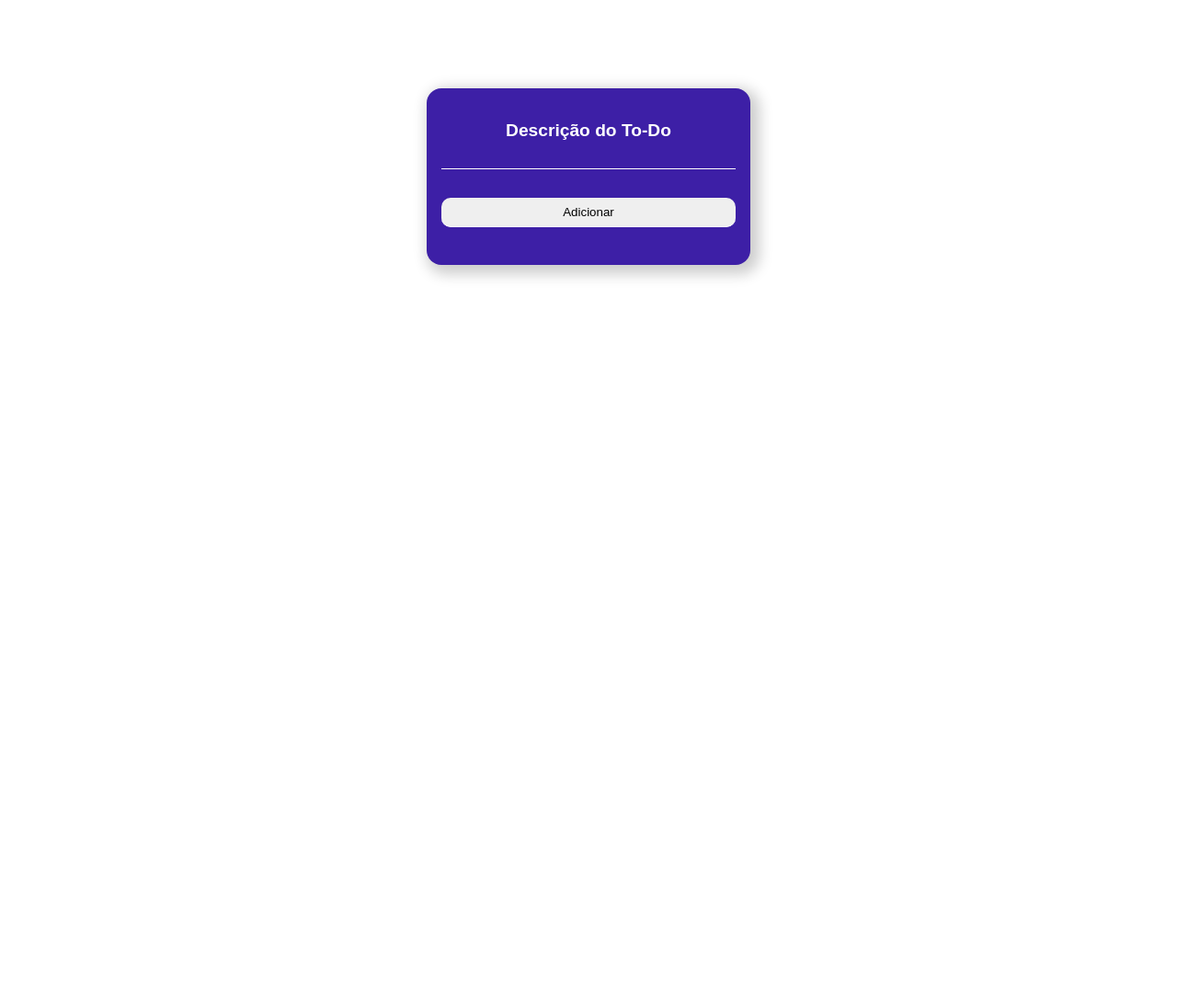
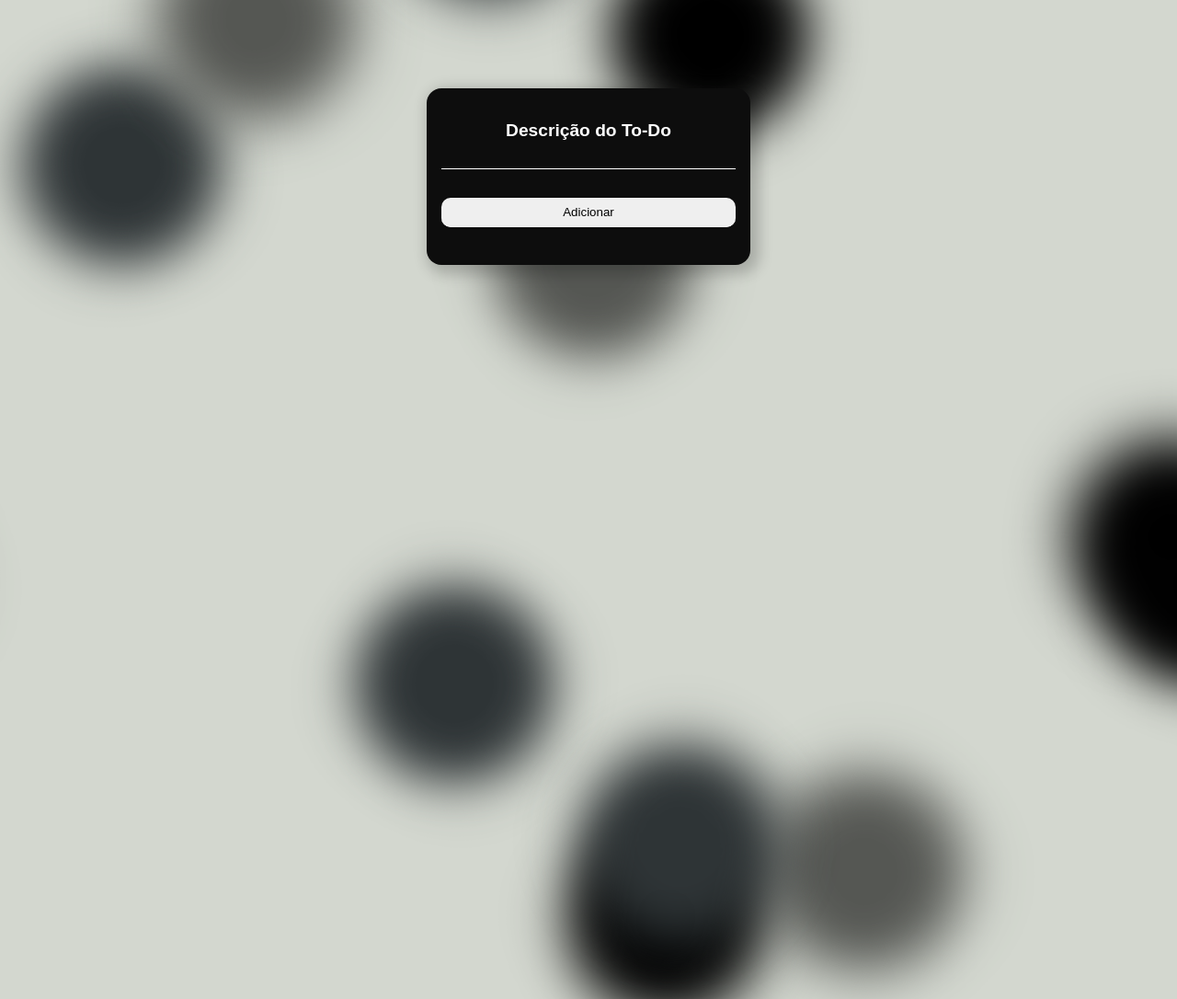
Before and after one commit to duvrdx/flask_todo, a Flask app: page / in a window 1280 px wide. Shown: the whole page at 92% size. Run offline with Flask 2, Linux system fonts and the light colour scheme; data that the repository does not hold is empty.

Commit message:
feat: adicionando estilização

```diff
--- a/static/index.css
+++ b/static/index.css
@@ -11,6 +11,7 @@ main{padding: 5rem;
 }
 
 .todo-form{
+    z-index: 5;
     display: flex;
     justify-content: center;
     align-items: center;
@@ -19,7 +20,7 @@ main{padding: 5rem;
     margin: 1rem;
     width: 20rem;
     height: 10rem;
-    background-color: #3D1FA6;
+    background-color: #0D0D0D;
     border-radius: 1rem;
     -webkit-box-shadow: 5px 5px 15px 5px rgba(0,0,0,0.2);
     box-shadow: 5px 5px 15px 5px rgba(0,0,0,0.2);
@@ -54,6 +55,7 @@ main{padding: 5rem;
 }
 
 .todo-item{
+    z-index: 3;
     display: flex;
     justify-content: center;
     align-items: center;
@@ -66,7 +68,7 @@ main{padding: 5rem;
     width: 20rem;
     height: 3rem;
     font-weight: bold;
-    background-color: #C7BBF2;
+    background-color: #404040;
     border-radius: 1rem;
     -webkit-box-shadow: 5px 5px 15px 5px rgba(0,0,0,0.2);
     box-shadow: 5px 5px 15px 5px rgba(0,0,0,0.2);
@@ -86,14 +88,18 @@ main{padding: 5rem;
 }
 
 .completed{
-    color: rgb(5, 94, 31)
+    color: rgb(0, 255, 76)
+}
+a{
+    color: #FFF;
 }
 
 .not-completed{
-    color: rgb(241, 30, 30)
+    color: rgb(255, 58, 58)
 }
 
 .description{
+    z-index: 2;
     display: flex;
     justify-content: center;
     align-items: center;
@@ -105,9 +111,226 @@ main{padding: 5rem;
     margin-bottom: 0.5rem;
     width: 20rem;
     height: 1rem;
+    font-size: .8rem;
     font-weight: bold;
-    background-color: #643DF2;
+    background-color: #737373;
     border-radius: 1rem;
     -webkit-box-shadow: 5px 5px 15px 5px rgba(0,0,0,0.2);
     box-shadow: 5px 5px 15px 5px rgba(0,0,0,0.2);
 }
+
+@keyframes move {
+    100% {
+        transform: translate3d(0, 0, 1px) rotate(360deg);
+    }
+}
+
+@keyframes move {
+    100% {
+        transform: translate3d(0, 0, 1px) rotate(360deg);
+    }
+}
+
+.background {
+    position: fixed;
+    width: 100vw;
+    height: 100vh;
+    top: 0;
+    left: 0;
+    background: #d3d7cf;
+    overflow: hidden;
+}
+
+.background span {
+    width: 20vmin;
+    height: 20vmin;
+    border-radius: 20vmin;
+    backface-visibility: hidden;
+    position: absolute;
+    animation: move;
+    animation-duration: 45;
+    animation-timing-function: linear;
+    animation-iteration-count: infinite;
+}
+
+
+.background span:nth-child(0) {
+    color: #000000;
+    top: 71%;
+    left: 37%;
+    animation-duration: 38s;
+    animation-delay: -47s;
+    transform-origin: 11vw 10vh;
+    box-shadow: -40vmin 0 5.427595635274378vmin currentColor;
+}
+.background span:nth-child(1) {
+    color: #2e3436;
+    top: 6%;
+    left: 36%;
+    animation-duration: 8s;
+    animation-delay: -9s;
+    transform-origin: -24vw 11vh;
+    box-shadow: -40vmin 0 5.215890355922633vmin currentColor;
+}
+.background span:nth-child(2) {
+    color: #2e3436;
+    top: 63%;
+    left: 36%;
+    animation-duration: 28s;
+    animation-delay: -17s;
+    transform-origin: -15vw -23vh;
+    box-shadow: -40vmin 0 5.102022832981351vmin currentColor;
+}
+.background span:nth-child(3) {
+    color: #2e3436;
+    top: 69%;
+    left: 34%;
+    animation-duration: 25s;
+    animation-delay: -31s;
+    transform-origin: -23vw 13vh;
+    box-shadow: 40vmin 0 5.81180849965289vmin currentColor;
+}
+.background span:nth-child(4) {
+    color: #555753;
+    top: 2%;
+    left: 33%;
+    animation-duration: 16s;
+    animation-delay: -1s;
+    transform-origin: -19vw 21vh;
+    box-shadow: 40vmin 0 5.571143747462295vmin currentColor;
+}
+.background span:nth-child(5) {
+    color: #000000;
+    top: 28%;
+    left: 37%;
+    animation-duration: 34s;
+    animation-delay: -10s;
+    transform-origin: 15vw -24vh;
+    box-shadow: -40vmin 0 5.4487441815850035vmin currentColor;
+}
+.background span:nth-child(6) {
+    color: #555753;
+    top: 2%;
+    left: 5%;
+    animation-duration: 26s;
+    animation-delay: -31s;
+    transform-origin: 18vw -18vh;
+    box-shadow: 40vmin 0 5.213116750679856vmin currentColor;
+}
+.background span:nth-child(7) {
+    color: #555753;
+    top: 81%;
+    left: 10%;
+    animation-duration: 53s;
+    animation-delay: -3s;
+    transform-origin: -2vw -4vh;
+    box-shadow: -40vmin 0 5.697157021691743vmin currentColor;
+}
+.background span:nth-child(8) {
+    color: #555753;
+    top: 81%;
+    left: 35%;
+    animation-duration: 12s;
+    animation-delay: -2s;
+    transform-origin: -16vw -8vh;
+    box-shadow: 40vmin 0 5.745407302252932vmin currentColor;
+}
+.background span:nth-child(9) {
+    color: #2e3436;
+    top: 37%;
+    left: 16%;
+    animation-duration: 41s;
+    animation-delay: -4s;
+    transform-origin: 23vw 10vh;
+    box-shadow: -40vmin 0 5.366588041794354vmin currentColor;
+}
+.background span:nth-child(10) {
+    color: #000000;
+    top: 74%;
+    left: 27%;
+    animation-duration: 46s;
+    animation-delay: -12s;
+    transform-origin: 1vw 24vh;
+    box-shadow: -40vmin 0 5.369864961984166vmin currentColor;
+}
+.background span:nth-child(11) {
+    color: #2e3436;
+    top: 99%;
+    left: 85%;
+    animation-duration: 55s;
+    animation-delay: -20s;
+    transform-origin: 10vw 3vh;
+    box-shadow: -40vmin 0 5.202575749695081vmin currentColor;
+}
+.background span:nth-child(12) {
+    color: #555753;
+    top: 58%;
+    left: 52%;
+    animation-duration: 35s;
+    animation-delay: -16s;
+    transform-origin: 2vw 6vh;
+    box-shadow: -40vmin 0 5.571869586562332vmin currentColor;
+}
+.background span:nth-child(13) {
+    color: #555753;
+    top: 32%;
+    left: 53%;
+    animation-duration: 43s;
+    animation-delay: -22s;
+    transform-origin: 16vw 17vh;
+    box-shadow: 40vmin 0 5.11061651550683vmin currentColor;
+}
+.background span:nth-child(14) {
+    color: #000000;
+    top: 22%;
+    left: 47%;
+    animation-duration: 10s;
+    animation-delay: -41s;
+    transform-origin: 15vw 14vh;
+    box-shadow: 40vmin 0 5.0872342935807655vmin currentColor;
+}
+.background span:nth-child(15) {
+    color: #000000;
+    top: 9%;
+    left: 4%;
+    animation-duration: 16s;
+    animation-delay: -19s;
+    transform-origin: 13vw -9vh;
+    box-shadow: 40vmin 0 5.01728158145859vmin currentColor;
+}
+.background span:nth-child(16) {
+    color: #000000;
+    top: 49%;
+    left: 91%;
+    animation-duration: 46s;
+    animation-delay: -19s;
+    transform-origin: -7vw 6vh;
+    box-shadow: -40vmin 0 5.161985594955457vmin currentColor;
+}
+.background span:nth-child(17) {
+    color: #2e3436;
+    top: 77%;
+    left: 100%;
+    animation-duration: 28s;
+    animation-delay: -7s;
+    transform-origin: 0vw -18vh;
+    box-shadow: -40vmin 0 5.268218913418365vmin currentColor;
+}
+.background span:nth-child(18) {
+    color: #000000;
+    top: 73%;
+    left: 69%;
+    animation-duration: 48s;
+    animation-delay: -30s;
+    transform-origin: 23vw 3vh;
+    box-shadow: 40vmin 0 5.8961437196464725vmin currentColor;
+}
+.background span:nth-child(19) {
+    color: #2e3436;
+    top: 67%;
+    left: 43%;
+    animation-duration: 33s;
+    animation-delay: -31s;
+    transform-origin: 22vw -21vh;
+    box-shadow: 40vmin 0 5.410699397384299vmin currentColor;
+}
--- a/templates/index.html
+++ b/templates/index.html
@@ -10,6 +10,30 @@
     </header>
 
     <main>
+
+        <div class="background">
+            <span></span>
+            <span></span>
+            <span></span>
+            <span></span>
+            <span></span>
+            <span></span>
+            <span></span>
+            <span></span>
+            <span></span>
+            <span></span>
+            <span></span>
+            <span></span>
+            <span></span>
+            <span></span>
+            <span></span>
+            <span></span>
+            <span></span>
+            <span></span>
+            <span></span>
+            <span></span>
+         </div>
+
         <form class="todo-form"action="/add" method="post">
             <label for="ftitle">Descrição do To-Do</label>
             <input class="form-control" type="text" id="ftitle" name="ftitle">
@@ -19,7 +43,7 @@
 
             {% if todo_completed > 0 or todo_incompleted > 0 %}
                 <div class="description">
-                    <span>Á fazer: {{ todo_incompleted }} | Feitos: {{ todo_completed }}</span>
+                    <span>A fazer: {{ todo_incompleted }} | Feitos: {{ todo_completed }}</span>
                 </div>
             {% endif %}
 
@@ -29,12 +53,12 @@
                     <br>
                     <div>
                         {% if todo.completed == True%}
-                            <a class="completed" href="/update/{{ todo.id }}">Completado</a>
+                            <a class="completed" href="/update/{{ todo.id }}">Feito</a>
                         {% else %}
-                            <a class="not-completed" href="/update/{{ todo.id }}">Não Completado</a>
+                            <a class="not-completed" href="/update/{{ todo.id }}">A fazer</a>
                         {% endif %}
 
-                        <span> | </span><a href="/delete/{{ todo.id }}">Deletar</a>
+                        <span class="del"> | </span><a href="/delete/{{ todo.id }}">Deletar</a>
                     </div>
                     <br>
                 </div>
```
Also changed, not shown: test.db.
